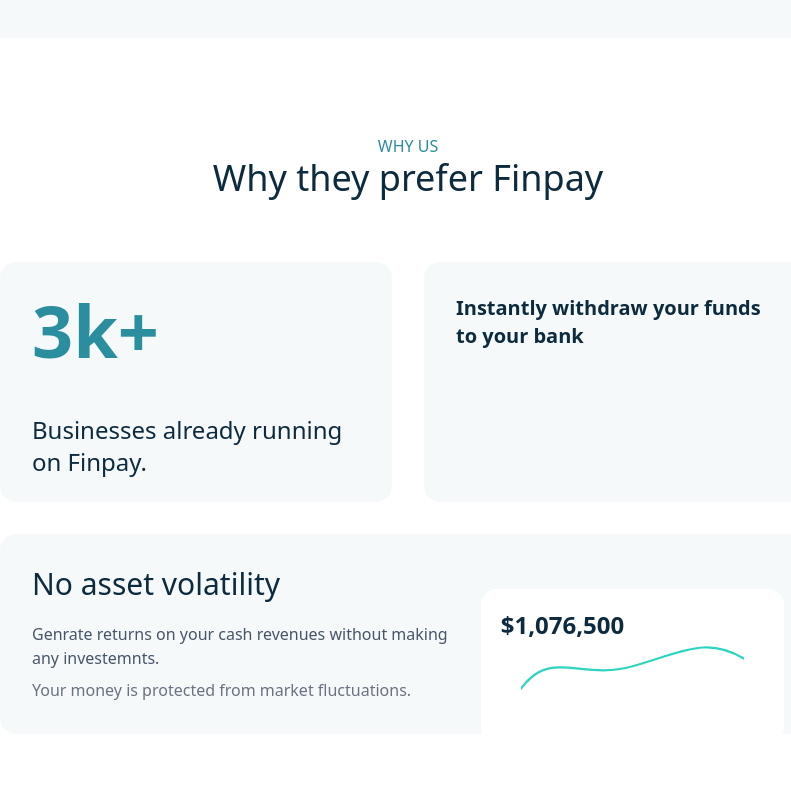
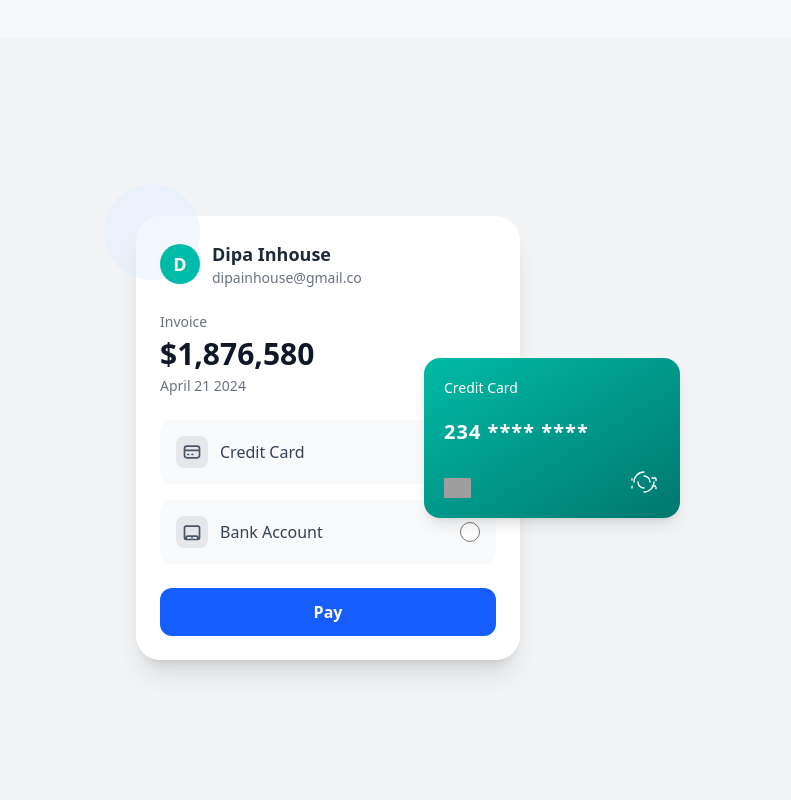
Before and after one commit to Hamza-Noah/BETFOC, a React (Vite) app: page / in a window 1280 px wide. Shown: the part 1400-2200 px from the top of the page, without its empty margins (232-1023 px from the left). Built offline with nearby package versions, Linux system fonts and the light colour scheme; grey boxes are pictures that could not be loaded.

Commit message:
fixed ts errors

```diff
--- a/src/components/Why.tsx
+++ b/src/components/Why.tsx
@@ -1,64 +1,113 @@
-import { Twitter } from 'lucide-react'
+const PaymentCard = () => {
+  return (
+    <div className="flex items-center justify-center min-h-screen bg-gray-100 p-4">
+      <div className="relative bg-white rounded-3xl shadow-xl p-6 w-96 max-w-sm z-10">
+        <div className="absolute top-0 left-0 w-24 h-24 bg-blue-100 rounded-full opacity-40 -translate-x-1/3 -translate-y-1/3"></div>
 
-const IconWrapper = ({ children, className }) => (
-  <div className={`flex items-center justify-center w-12 h-12 bg-[#E0F7FA] rounded-full ${className}`}>
-    {children}
+        <div className="flex items-center mb-6 relative z-20">
+          <div className="w-10 h-10 bg-teal-500 rounded-full flex items-center justify-center text-white font-bold text-lg mr-3">
+            D
           </div>
-);
-
-
-const AbstractAIcon = () => (
-    <svg width="24" height="24" viewBox="0 0 24 24" fill="none" xmlns="http://www.w3.org/2000/svg">
-        <path d="M12 2L2 7V17L12 22L22 17V7L12 2Z" stroke="#0D2B3E" strokeWidth="2" strokeLinecap="round" strokeLinejoin="round"/>
-        <path d="M2 7L12 12" stroke="#0D2B3E" strokeWidth="2" strokeLinecap="round" strokeLinejoin="round"/>
-        <path d="M22 7L12 12" stroke="#0D2B3E" strokeWidth="2" strokeLinecap="round" strokeLinejoin="round"/>
-        <path d="M12 22V12" stroke="#0D2B3E" strokeWidth="2" strokeLinecap="round" strokeLinejoin="round"/>
-        <path d="M17 4.5L7 9.5" stroke="#0D2B3E" strokeWidth="2" strokeLinecap="round" strokeLinejoin="round"/>
-    </svg>
-);
-
-
-const Why = () => {
-  return (
-    <>
-
-        <section className="py-20 sm:py-24 px-4 sm:px-6 lg:px-8 bg-white">
-            <div className="max-w-[1280px] mx-auto">
-                <div className="text-center mb-16">
-                    <p className='text-[#2a8e9e]'>WHY US</p>
-                     <h3 className="text-3xl sm:text-4xl text-[#0D2B3E]">Why they prefer Finpay</h3>
-                </div>
-                <div className="grid lg:grid-cols-2 lg:px-50 gap-8 items-start">
-                    <div className="space-y-8">
-                        <div className="bg-[#f5f9fa] p-8 h-60 rounded-2xl">
-                            <h4 className="text-7xl pb-10 font-bold text-[#2a8e9e]">3k+</h4>
-                            <p className="mt-2 text-dark-500 text-[#0d2b3e]  text-2xl ">Businesses already running on Finpay.</p>
+          <div>
+            <p className="font-semibold text-gray-800 text-lg">Dipa Inhouse</p>
+            <p className="text-sm text-gray-500">dipainhouse@gmail.co</p>
           </div>
         </div>
-                     <div className="space-y-8">
-                        <div className="bg-[#f5f9fa] h-60 p-8 rounded-2xl">
-                            <h4 className="font-bold text-xl text-[#0D2B3E]">Instantly withdraw your funds to your bank</h4>
+
+        <div className="mb-6 relative z-20">
+          <p className="text-sm text-gray-500 mb-1">Invoice</p>
+          <p className="text-3xl font-bold text-gray-900">$1,876,580</p>
+          <p className="text-sm text-gray-500 mt-1">April 21 2024</p>
         </div>
+
+        <div className="space-y-4 mb-6 relative z-20">
+          <label className="flex items-center justify-between bg-gray-50 p-4 rounded-xl cursor-pointer peer-checked/credit:bg-blue-50 peer-checked/credit:ring-2 peer-checked/credit:ring-blue-500">
+            <div className="flex items-center">
+              <div className="w-8 h-8 flex items-center justify-center rounded-lg bg-gray-200 mr-3">
+                <svg
+                  xmlns="http://www.w3.org/2000/svg"
+                  className="h-5 w-5 text-gray-600"
+                  fill="none"
+                  viewBox="0 0 24 24"
+                  stroke="currentColor"
+                  strokeWidth="2"
+                >
+                  <path
+                    strokeLinecap="round"
+                    strokeLinejoin="round"
+                    d="M3 10h18M7 15h1m4 0h1m-7 4h12a3 3 0 003-3V8a3 3 0 00-3-3H6a3 3 0 00-3 3v8a3 3 0 003 3z"
+                  />
+                </svg>
               </div>
-                      <div className="bg-[#f5f9fa] p-8 flex justify-between items-center gap-3 w-full rounded-2xl col-span-2">
-                            <div>
-                                <h4 className="text-dark text-[#0d2b3e] pb-5 text-3xl">No asset volatility</h4>
-                                <p>Genrate returns on your cash revenues without making any investemnts.</p>
-                                <p className="mt-2 text-gray-500">Your money is protected from market fluctuations.</p>
+              <span className="font-medium text-gray-700">Credit Card</span>
             </div>
-                            <div className="mt-6">
-                                <p className="font-bold text-2xl text-[#0D2B3E] -mb-15 pl-5">$1,076,500</p>
-                                <svg className="w-full mt-2 bg-white p-10 rounded-2xl -mb-15" viewBox="0 0 300 100" preserveAspectRatio="none">
-                                    <path d="M0 80 C 40 25, 80 70, 150 50 S 250 10, 300 40" stroke="#2DD4BF" strokeWidth="3" fill="none" strokeLinecap="round"/>
+            <input
+              type="radio"
+              name="paymentMethod"
+              value="creditCard"
+              className="peer/credit form-radio h-5 w-5 text-blue-600 border-gray-300 focus:ring-blue-500 checked:bg-blue-600"
+            />
+          </label>
+
+          <label className="flex items-center justify-between bg-gray-50 p-4 rounded-xl cursor-pointer peer-checked/bank:bg-blue-50 peer-checked/bank:ring-2 peer-checked/bank:ring-blue-500">
+            <div className="flex items-center">
+              <div className="w-8 h-8 flex items-center justify-center rounded-lg bg-gray-200 mr-3">
+                <svg
+                  xmlns="http://www.w3.org/2000/svg"
+                  className="h-5 w-5 text-gray-600"
+                  fill="none"
+                  viewBox="0 0 24 24"
+                  stroke="currentColor"
+                  strokeWidth="2"
+                >
+                  <path
+                    strokeLinecap="round"
+                    strokeLinejoin="round"
+                    d="M19 21v-2a2 2 0 00-2-2H7a2 2 0 00-2 2v2m14 0a2 2 0 002-2V7a2 2 0 00-2-2H5a2 2 0 00-2 2v12a2 2 0 002 2h14zm-7-2h.01"
+                  />
+                </svg>
+              </div>
+              <span className="font-medium text-gray-700">Bank Account</span>
+            </div>
+            <input
+              type="radio"
+              name="paymentMethod"
+              value="bankAccount"
+              className="peer/bank form-radio h-5 w-5 text-blue-600 border-gray-300 focus:ring-blue-500 checked:bg-blue-600"
+            />
+          </label>
+        </div>
+
+        <button className="w-full bg-blue-600 text-white py-3 rounded-xl font-semibold hover:bg-blue-700 transition duration-300 relative z-20">
+          Pay
+        </button>
+      </div>
+
+      <div className="bg-gradient-to-br from-teal-500 to-teal-700 rounded-2xl shadow-lg w-64 h-40 -ml-16 -mt-32 md:-mt-0 md:-ml-24 relative z-20">
+        <div className="p-5 flex flex-col justify-between h-full">
+          <div className="text-white text-sm font-medium">Credit Card</div>
+          <div className="text-white text-xl font-semibold tracking-wider">
+            234 **** ****
+          </div>
+          <div className="flex justify-between items-end">
+            <img
+              src="https://upload.wikimedia.org/wikipedia/commons/thumb/5/5e/Visa_Inc._logo.svg/2560px-Visa_Inc._logo.svg.png"
+              alt="Visa Logo"
+              className="h-5"
+            />
+            <svg
+              xmlns="http://www.w3.org/2000/svg"
+              className="h-8 w-8 text-white"
+              viewBox="0 0 24 24"
+              fill="currentColor"
+            >
+              <path d="M21 9a.5.5 0 00-.5-.5h-2.5a.5.5 0 000 1h2a.5.5 0 01.5.5v1a.5.5 0 001 0V9zM3 9a.5.5 0 00-.5.5v1a.5.5 0 001 0V9.5a.5.5 0 00-.5-.5zM21 15a.5.5 0 00-.5-.5h-2.5a.5.5 0 000 1h2a.5.5 0 01.5.5v1a.5.5 0 001 0v-1a.5.5 0 00-.5-.5zM3 15a.5.5 0 00-.5.5v1a.5.5 0 001 0v-1.5a.5.5 0 00-.5-.5zM12 4a8 8 0 00-8 8 .5.5 0 001 0 7 7 0 017-7 .5.5 0 000-1zM12 20a8 8 0 008-8 .5.5 0 00-1 0 7 7 0 01-7 7 .5.5 0 000 1zM7 12a5 5 0 005 5 .5.5 0 000-1 4 4 0 01-4-4 .5.5 0 00-1 0zM17 12a5 5 0 00-5-5 .5.5 0 000 1 4 4 0 014 4 .5.5 0 001 0z" />
             </svg>
           </div>
         </div>
       </div>
     </div>
-        </section>
+  );
+};
 
-    </>
-  )
-}
-
-export default Why
+export default PaymentCard;
```
Also changed, not shown: src/components/Experince.tsx (+41 -16 lines). Lines whose indentation alone changed are shown as unchanged.
